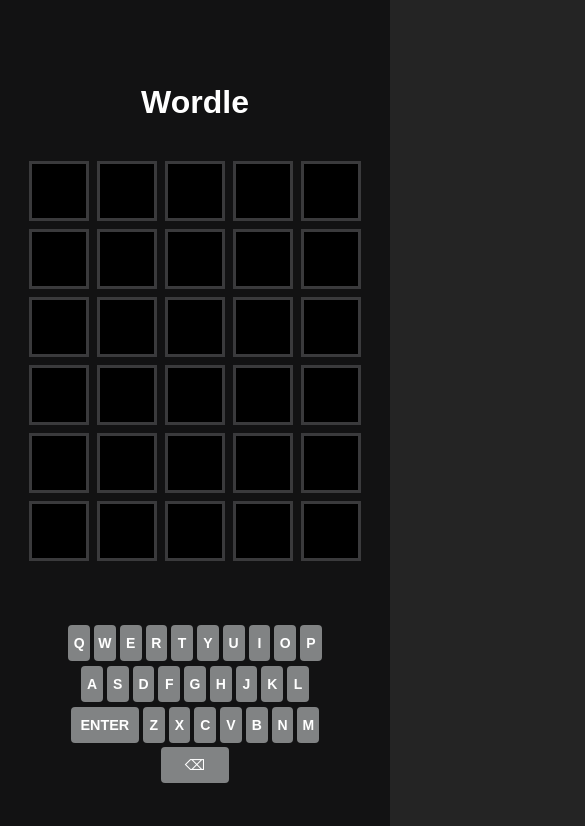
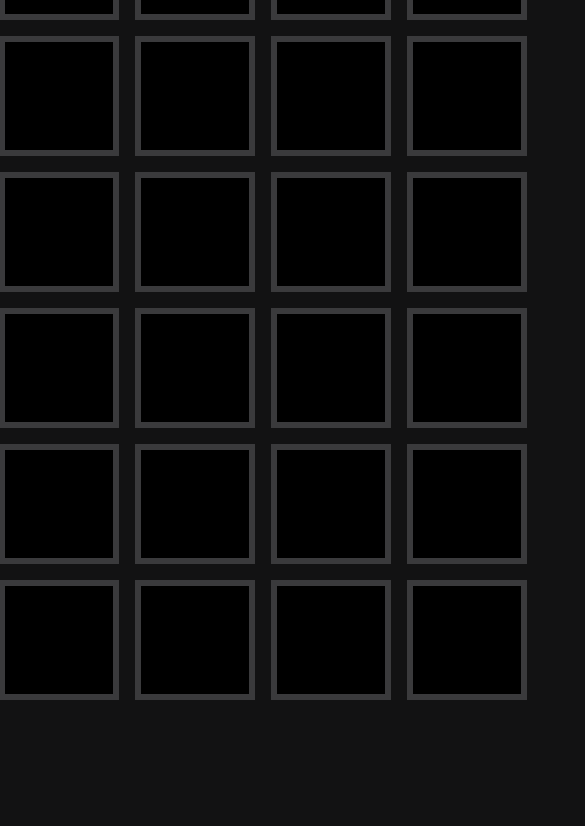
Before and after one commit to maximus-teo/wordle, a React (Vite) app: page / in a window 390 px wide. Shown: the top 826 px of the page, 585 px wide, since content can reach past the window. Built offline with nearby package versions, Linux system fonts and the light colour scheme.

Commit message:
mobile view

```diff
--- a/src/index.css
+++ b/src/index.css
@@ -159,6 +159,7 @@
 
 @media (max-width: 768px) {
   :root {
+    transform: scale(2);
     width: 100vw;
   }
 }
```
